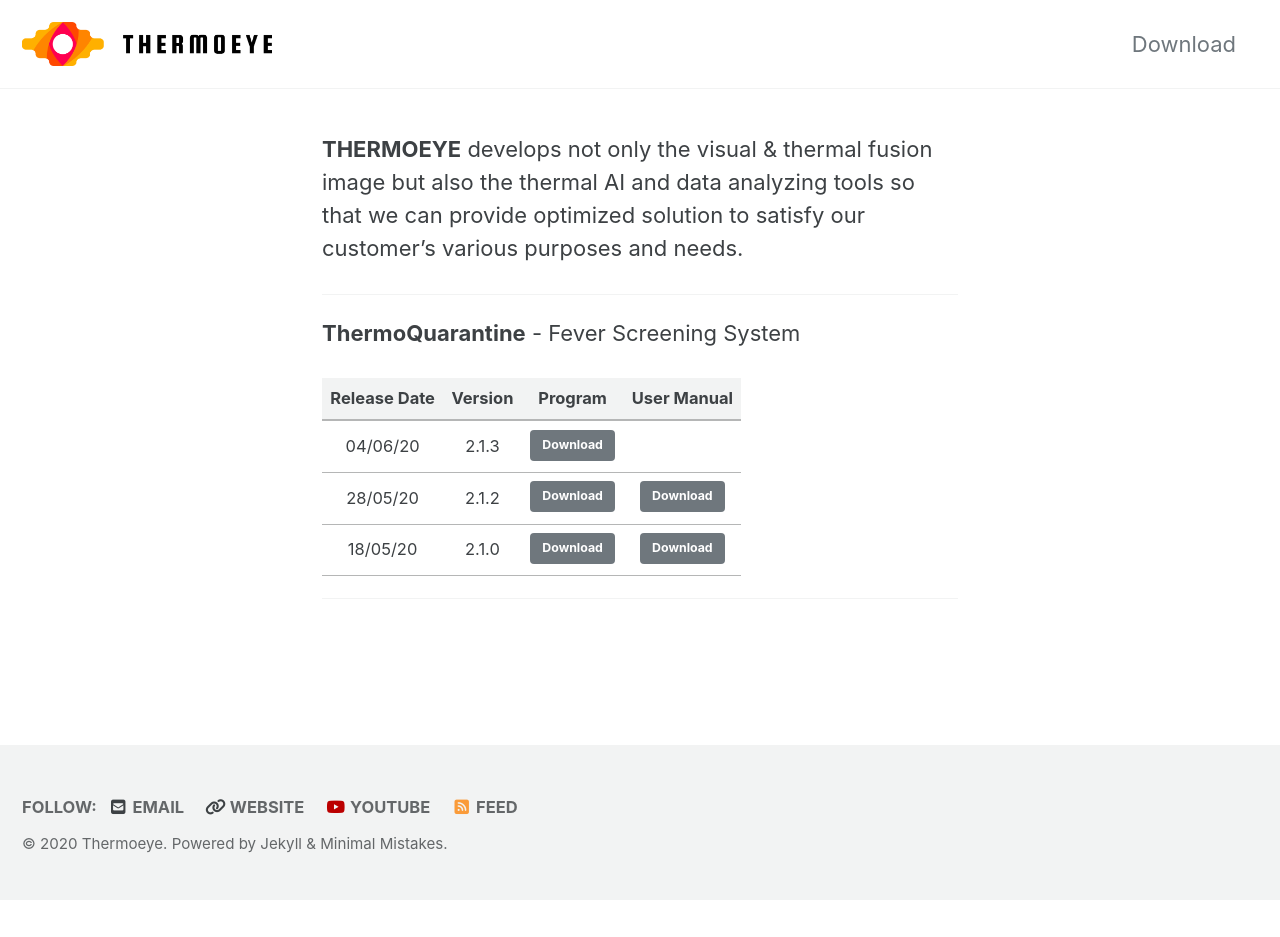
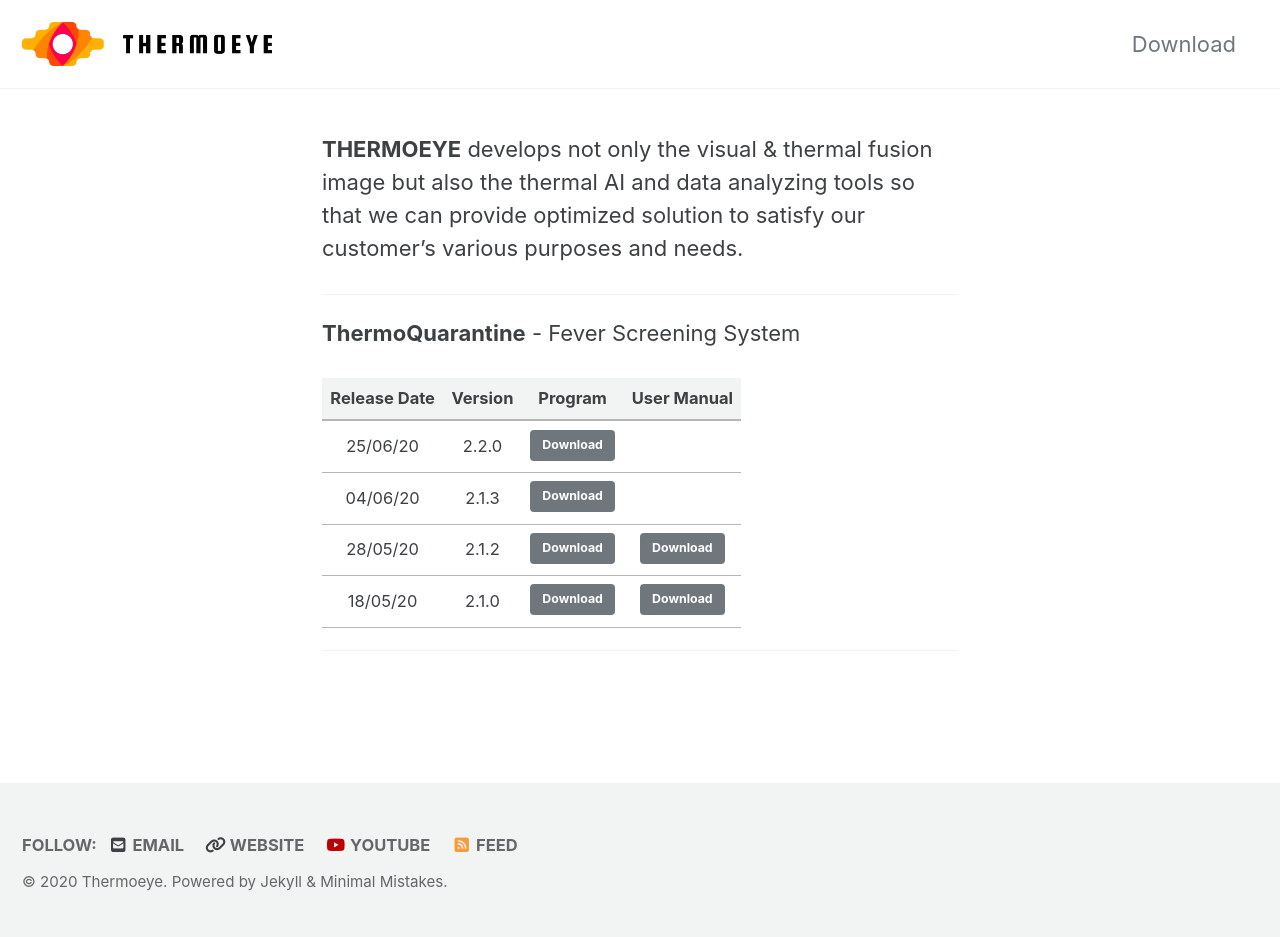
Before and after one commit to ThermoEye/ThermoEye.github.io, a Jekyll site: the page built from _pages/download.md, in a window 1280 px wide. Built offline with Jekyll 4.4.1, drawn with Linux system fonts in a browser that asks for light colours; cached includes are drawn as plain includes; nearby versions of some CDN libraries; before the commit the page ends 900 px from its top, so only the background shows below that.

Commit message:
Upload 2.2.0 Setup File

```diff
--- a/_pages/download.md
+++ b/_pages/download.md
@@ -19,6 +19,7 @@
 
 | Release Date | Version | Program | User Manual |
 |:---------:|:---------:|:---------:|:---------:|
+| 25/06/20 | 2.2.0 | <a href="https://docs.google.com/uc?export=download&id=1cwPfPzumMxdEOPFG6CFGCmQVahlJOc5E" class="btn btn--primary">Download</a> | |
 | 04/06/20 | 2.1.3 | <a href="https://docs.google.com/uc?export=download&id=1mxCbizQ-pfslYagtBI_7qYO_n-amVQsk" class="btn btn--primary">Download</a> | |
 | 28/05/20 | 2.1.2 | <a href="https://docs.google.com/uc?export=download&id=1Bdcx7_bKJs8hx4eh51aEUuZZauU-alWP" class="btn btn--primary">Download</a> | <a href="https://docs.google.com/uc?export=download&id=1sbdMsvB21nthq-iyi48G6fk48s6TPtEm" class="btn btn--primary">Download</a> |
 | 18/05/20 | 2.1.0 | <a href="https://docs.google.com/uc?export=download&id=1M86qxJPFL2PlJ8QW53Cnxh4HBAQpUZau" class="btn btn--primary">Download</a> |  <a href="https://docs.google.com/uc?export=download&id=1M86qxJPFL2PlJ8QW53Cnxh4HBAQpUZau" class="btn btn--primary">Download</a>  |
```
